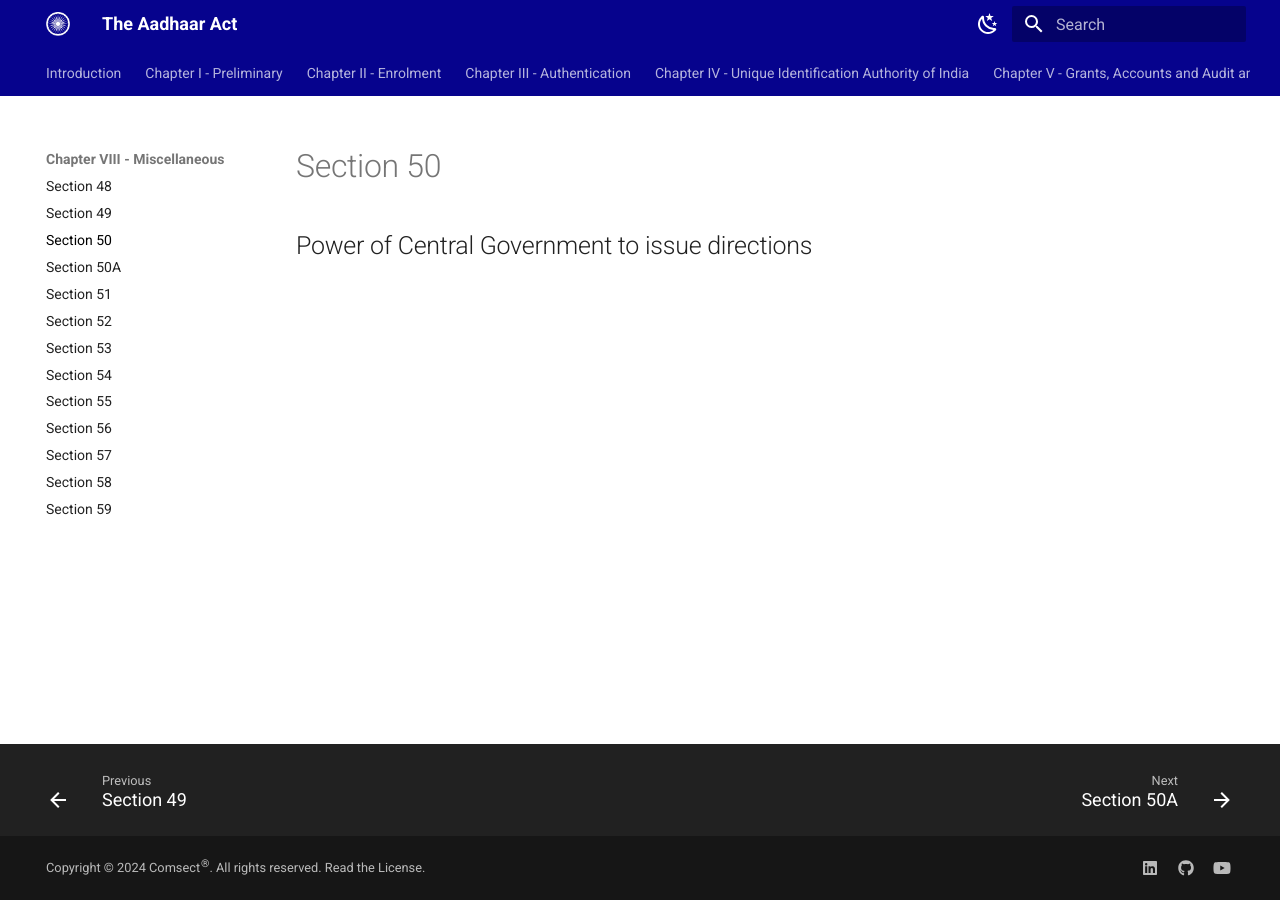
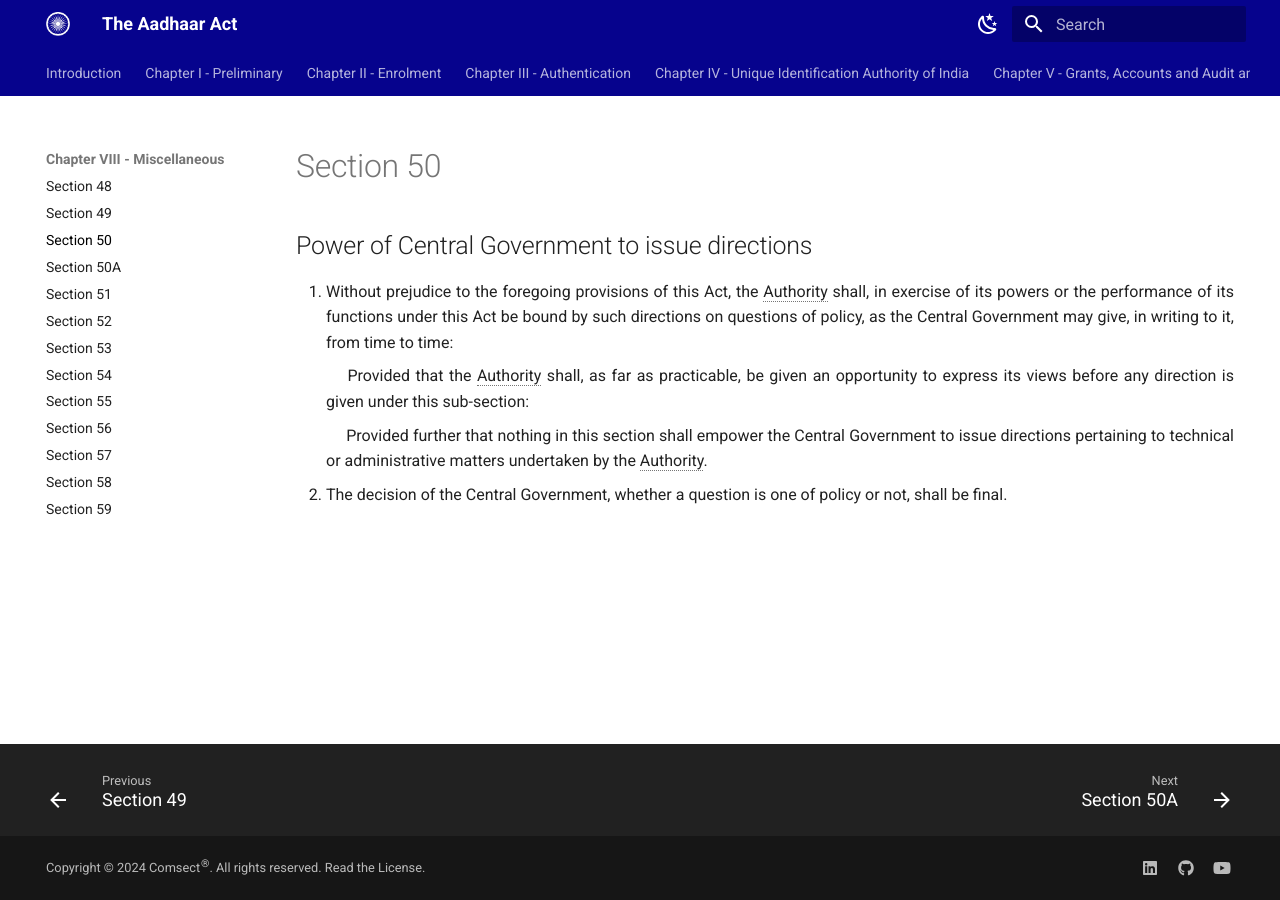
Before and after one commit to comsect/aadhaar-act, an MkDocs documentation site: the page built from docs/en/50.md, in a window 1280 px wide. Built offline with MkDocs 1.6.1 and Material for MkDocs 9.7.7, drawn with Linux system fonts in a browser that asks for light colours.

Commit message:
add section-fifty

```diff
--- a/docs/en/50.md
+++ b/docs/en/50.md
@@ -5,3 +5,6 @@ description: Power of Central Government to issue directions
 ---
 
 ## Power of Central Government to issue directions
+
+1. Without prejudice to the foregoing provisions of this Act, the Authority shall, in exercise of its powers or the performance of its functions under this Act be bound by such directions on questions of policy, as the Central Government may give, in writing to it, from time to time: </p>&emsp; Provided that the Authority shall, as far as practicable, be given an opportunity to express its views before any direction is given under this sub-section: </p>&emsp; Provided further that nothing in this section shall empower the Central Government to issue directions pertaining to technical or administrative matters undertaken by the Authority.
+2. The decision of the Central Government, whether a question is one of policy or not, shall be final.
```
